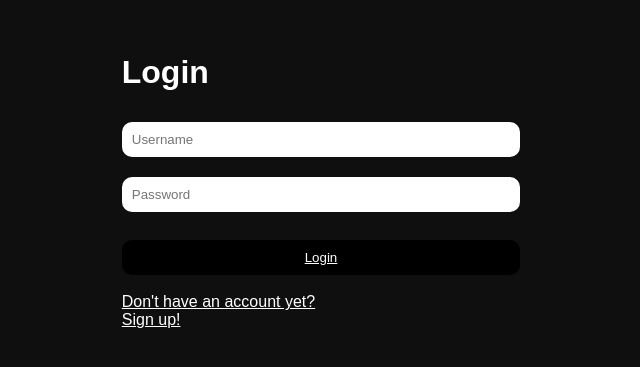
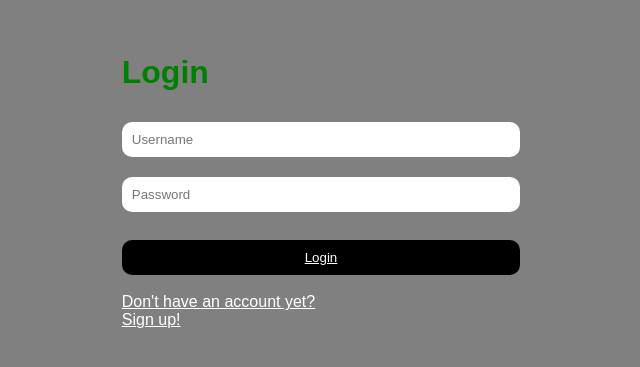
Before and after one commit to anonymouspickleball/Login, a plain HTML site: page index.html in a window 1280 px wide. Shown: the part 179-546 px from the top of the page, without its empty margins (319-959 px from the left). Drawn offline with Linux system fonts and the light colour scheme.

Commit message:
Update index.html

```diff
--- a/index.html
+++ b/index.html
@@ -9,12 +9,11 @@
     <style>
 
         h1 {
-          color: white
+          color: green;
         }
 
         body {
-            color: white;
-            background-color: #0f0f0f;
+            background-color: grey;
             font-family: Arial;
             display: flex;
             justify-content: center;
@@ -24,7 +23,7 @@
         }
 
         .login-box {
-            background-color: rgb(1, 1, 70);
+            background-color: black;
             padding: 35px;
             border-radius: 40px;
             width: 300px;
```
